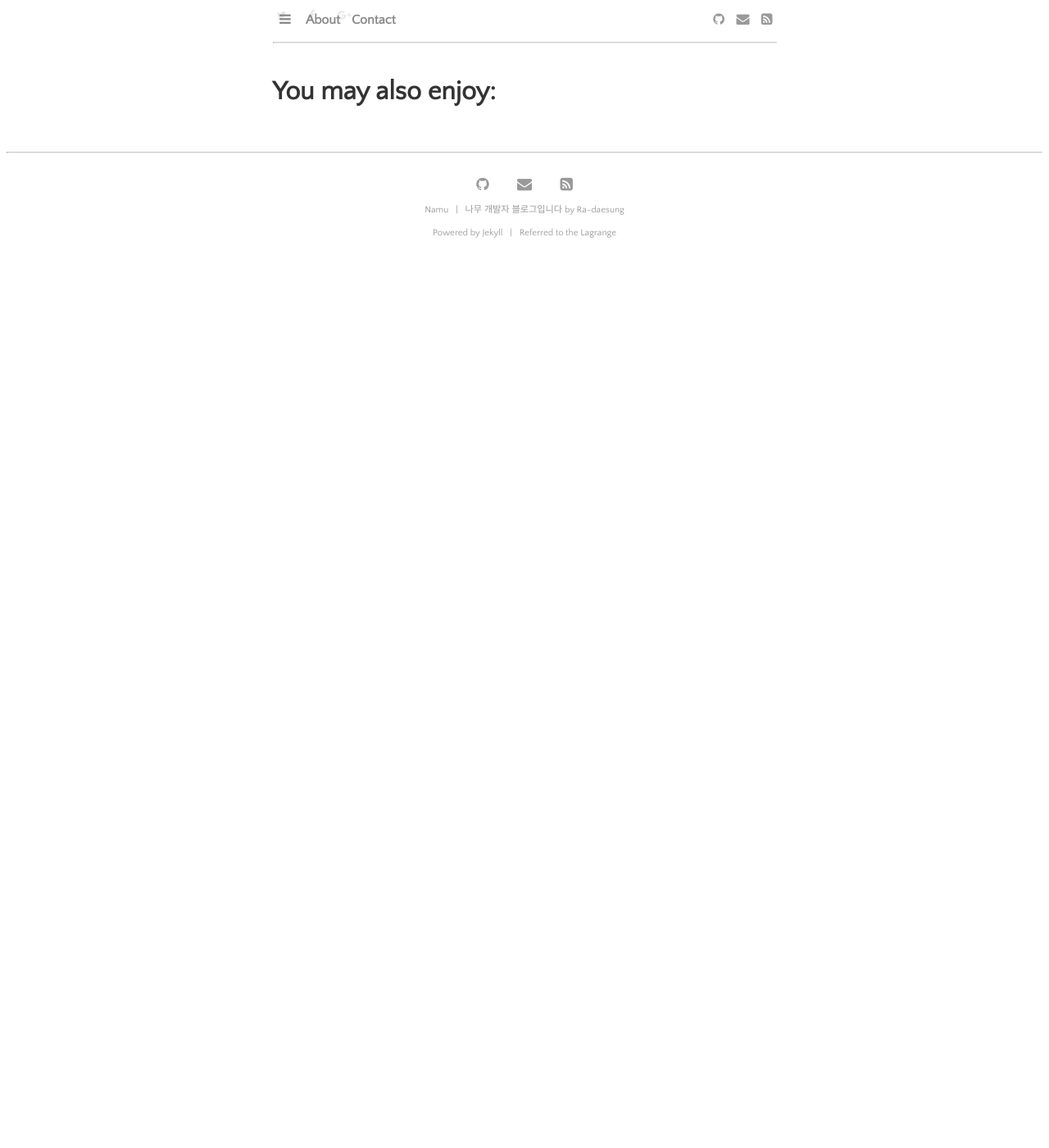
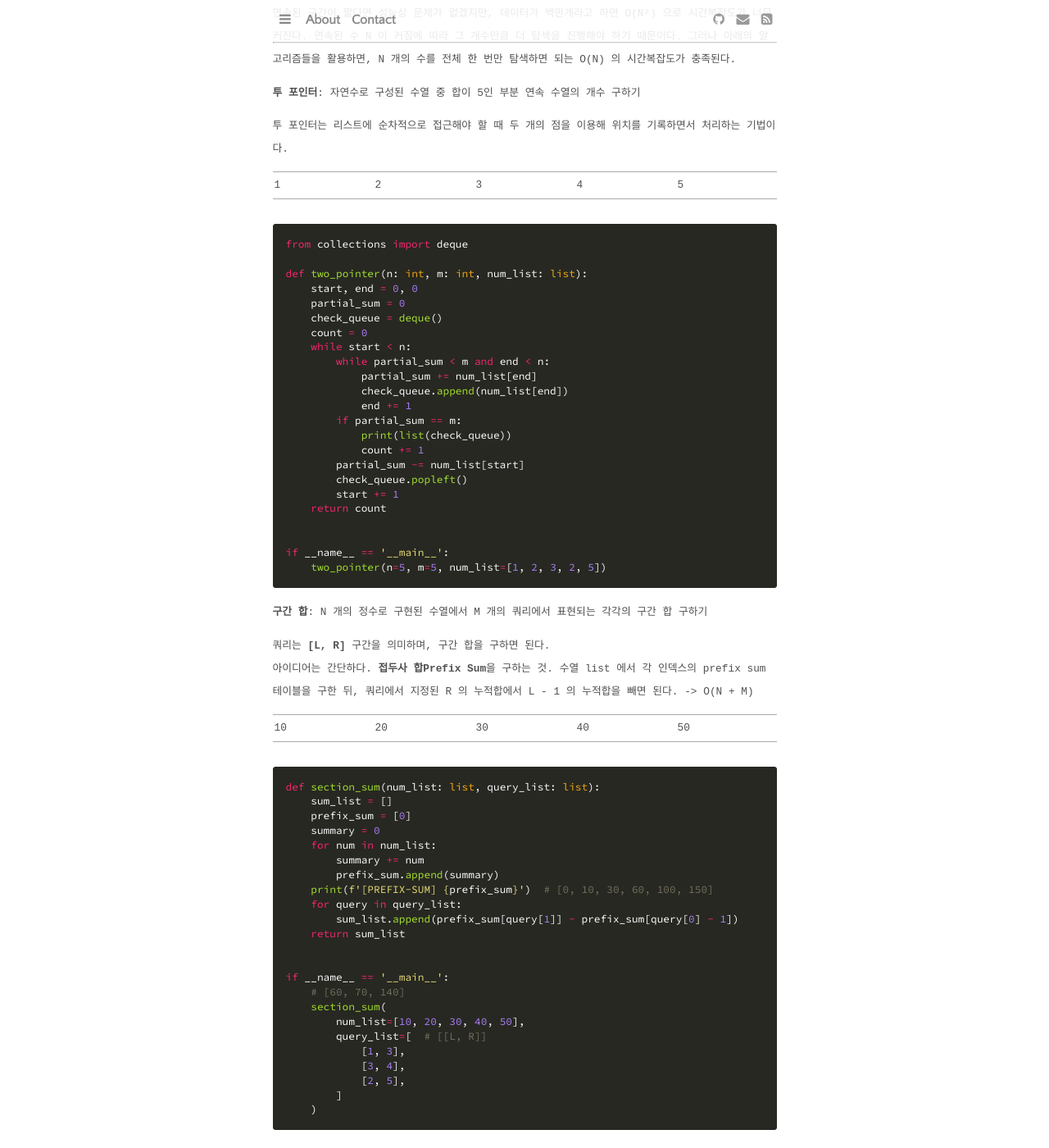
Before and after one commit to daesungRa/namu, a Jekyll site: the page built from _posts/algorithm/2020-09-08-algorithm-base.markdown, in a window 1280 px wide and 1400 px high, scrolled down 3825 px. Shown: the whole window at 82% size. Built offline with Jekyll 4.4.1, drawn with Linux system fonts in a browser that asks for light colours; some web fonts are replaced; before the commit the page ends 4171 px from its top, so only the background shows below that; some of the changed text lies outside the part shown.

Commit message:
post: Add contents to algorithm

````diff
--- a/_posts/algorithm/2020-09-08-algorithm-base.markdown
+++ b/_posts/algorithm/2020-09-08-algorithm-base.markdown
@@ -153,3 +153,77 @@ if value > 0:
 
 print(''.join(result))
 ```
+
+<br>
+## 배열의 특정 연속된 구간을 처리하는 경우
+
+연속된 구간이 짧다면 성능상 문제가 없겠지만, 데이터가 백만개라고 하면 O(N²) 으로 시간복잡도가 너무 커진다.
+연속된 수 N 이 커짐에 따라 그 개수만큼 더 탐색을 진행해야 하기 때문이다.
+그러나 아래의 알고리즘들을 활용하면, N 개의 수를 전체 한 번만 탐색하면 되는 O(N) 의 시간복잡도가 충족된다.
+
+**투 포인터**: 자연수로 구성된 수열 중 합이 5인 부분 연속 수열의 개수 구하기
+
+투 포인터는 리스트에 순차적으로 접근해야 할 때 두 개의 점을 이용해 위치를 기록하면서 처리하는 기법이다.
+
+| 1 | 2 | 3 | 4 | 5 |
+
+```python
+from collections import deque
+
+def two_pointer(n: int, m: int, num_list: list):
+    start, end = 0, 0
+    partial_sum = 0
+    check_queue = deque()
+    count = 0
+    while start < n:
+        while partial_sum < m and end < n:
+            partial_sum += num_list[end]
+            check_queue.append(num_list[end])
+            end += 1
+        if partial_sum == m:
+            print(list(check_queue))
+            count += 1
+        partial_sum -= num_list[start]
+        check_queue.popleft()
+        start += 1
+    return count
+
+
+if __name__ == '__main__':
+    two_pointer(n=5, m=5, num_list=[1, 2, 3, 2, 5])
+```
+
+**구간 합**: N 개의 정수로 구현된 수열에서 M 개의 쿼리에서 표현되는 각각의 구간 합 구하기
+
+쿼리는 **[L, R]** 구간을 의미하며, 구간 합을 구하면 된다.<br>
+아이디어는 간단하다. **접두사 합Prefix Sum**을 구하는 것.
+수열 list 에서 각 인덱스의 prefix sum 테이블을 구한 뒤,
+쿼리에서 지정된 R 의 누적합에서 L - 1 의 누적합을 빼면 된다. -> O(N + M)
+
+| 10 | 20 | 30 | 40 | 50 |
+
+```python
+def section_sum(num_list: list, query_list: list):
+    sum_list = []
+    prefix_sum = [0]
+    summary = 0
+    for num in num_list:
+        summary += num
+        prefix_sum.append(summary)
+    print(f'[PREFIX-SUM] {prefix_sum}')  # [0, 10, 30, 60, 100, 150]
+    for query in query_list:
+        sum_list.append(prefix_sum[query[1]] - prefix_sum[query[0] - 1])
+    return sum_list
+
+
+if __name__ == '__main__':
+    # [60, 70, 140]
+    section_sum(
+        num_list=[10, 20, 30, 40, 50],
+        query_list=[  # [[L, R]]
+            [1, 3],
+            [3, 4],
+            [2, 5],
+        ]
+    )
+```
````
Also changed, not shown: _posts/algorithm/2020-09-09-algorithm-dfs-bfs.markdown (+40 -4 lines).
